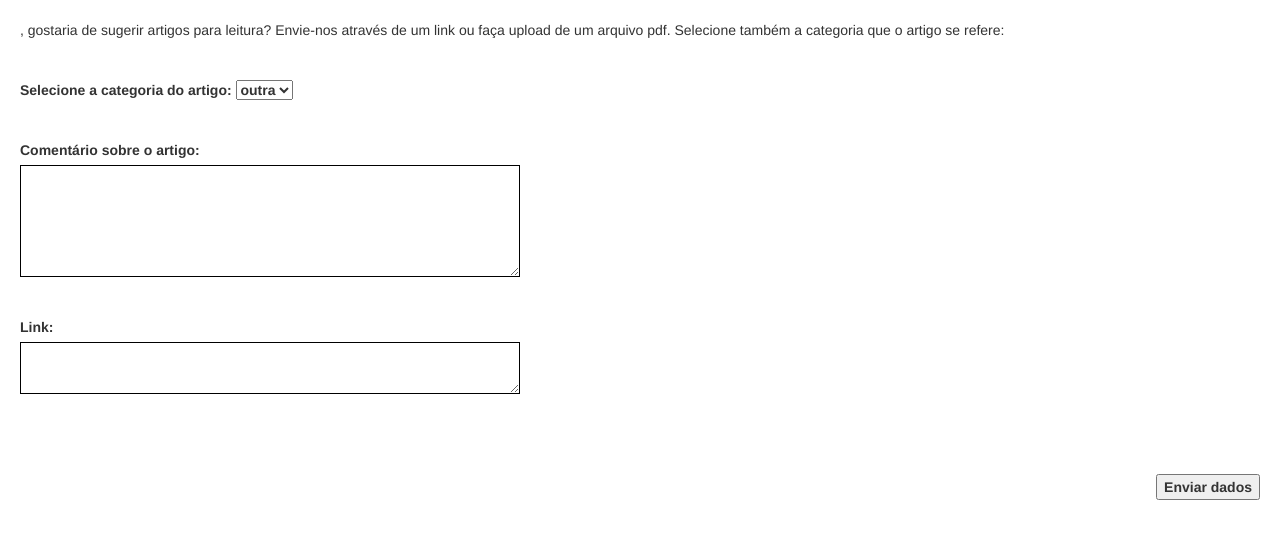
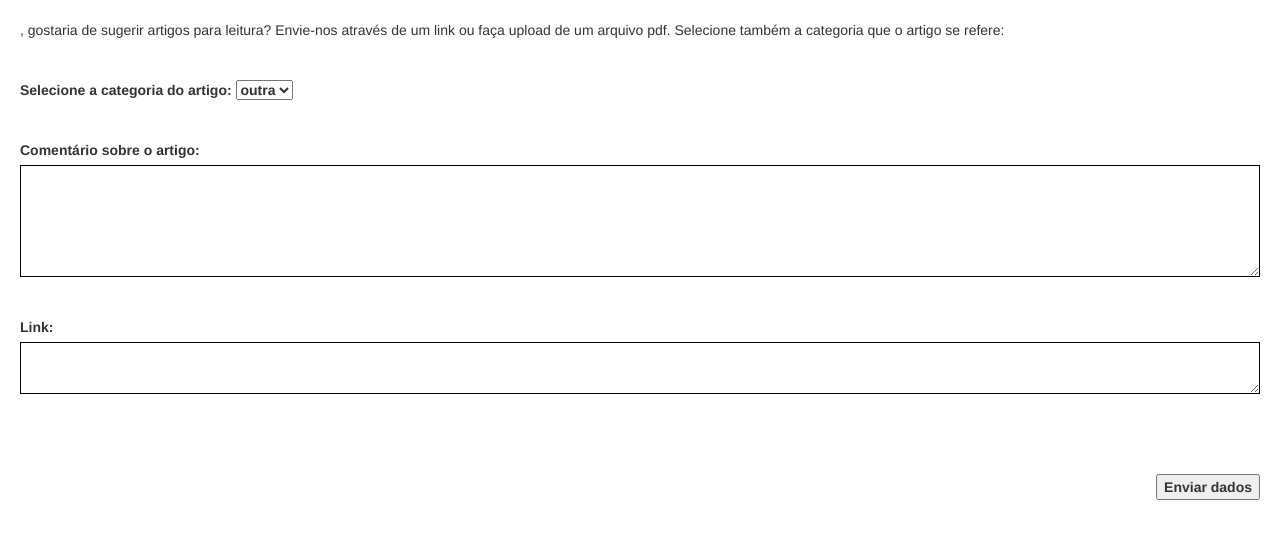
Before and after one commit to tiagonovaes/agora, a Django app: template agora/templates/agora/meu-espaco.html in a window 1280 px wide. Shown: the top 539 px of the page. Run offline with Django 3.2, Linux system fonts and the light colour scheme; the template is opened without the code that fills it, so the values that code supplies are empty; some libraries are stand-ins or nearby versions.

Commit message:
ajuste meu espaço

```diff
--- a/agora/templates/agora/meu-espaco.html
+++ b/agora/templates/agora/meu-espaco.html
@@ -62,12 +62,12 @@
 
   <div class="text-form-meu-espaco">
     <label for="comment"> Comentário sobre o artigo:</label>
-    <textarea style="border-color:black;width:500px;border-width:1px;" class="form-control" rows="3" id="comment" name="comentario"></textarea>
+    <textarea style="border-color:black;width:100%;border-width:1px;" class="form-control" rows="3" id="comment" name="comentario"></textarea>
   </div>
 
   <div class="text-form-meu-espaco">
     <label for="link">Link:</label>
-    <textarea style="border-color:black;width:500px;border-width:1px;" class="form-control" rows="1" id="link" name="link"></textarea>
+    <textarea style="border-color:black;width:100%;border-width:1px;" class="form-control" rows="1" id="link" name="link"></textarea>
   </div>
 
   <div class="text-form-meu-espaco">
```
